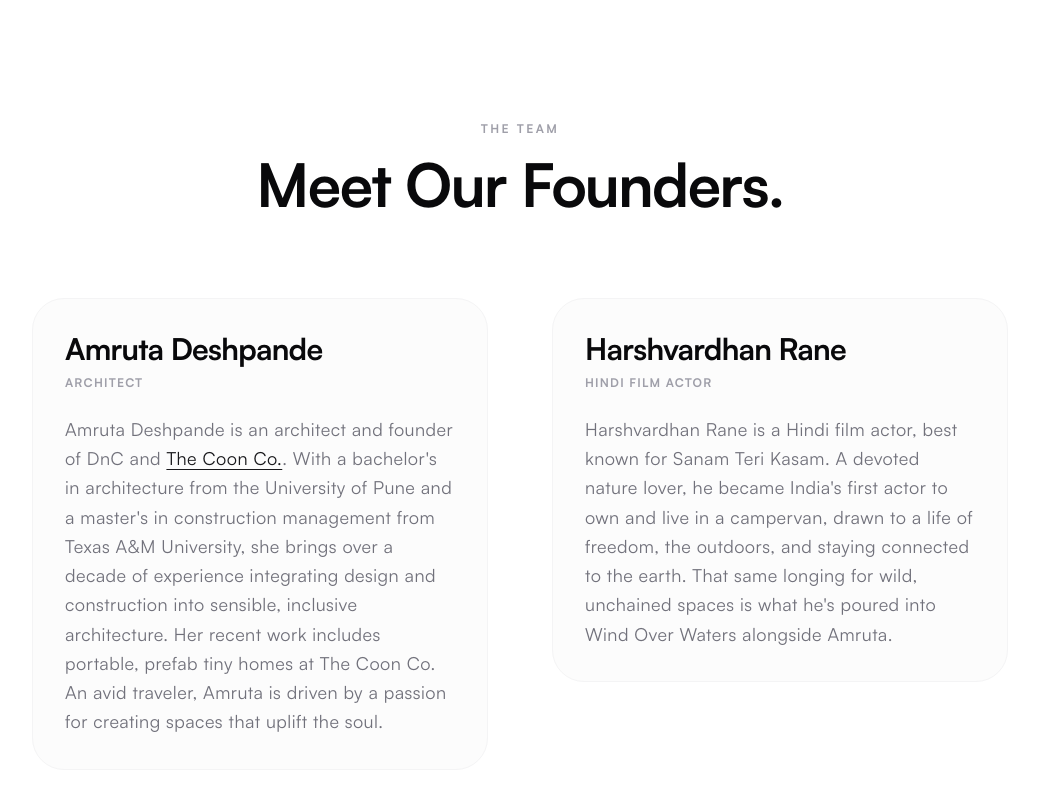
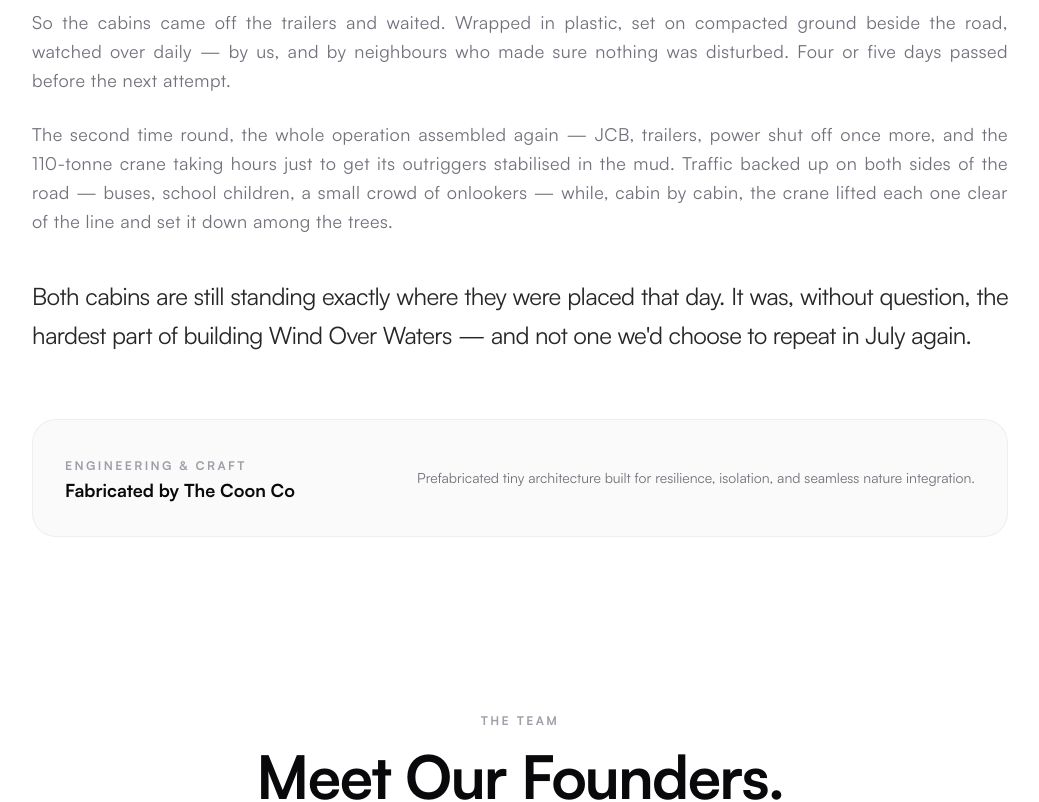
Before and after one commit to Om-Mahadik/wow, a Next.js app: page /about in a window 1280 px wide. Shown: the part 2160-2962 px from the top of the page, without its empty margins (120-1159 px from the left). Built offline with nearby package versions, Linux system fonts and the light colour scheme.

Commit message:
Updated About us page

```diff
--- a/components/about/AboutView.tsx
+++ b/components/about/AboutView.tsx
@@ -1,12 +1,15 @@
 import React from 'react';
 import Founders from './Founders'; // Adjust the import path based on your folder structure
 import AboutOverview from './AboutOverview';
+import InstallationStory from './InstallationStory';
 
 export default function AboutView() {
   return (
     <div className="space-y-0">
+
+        <InstallationStory />
+        <Founders />
         <AboutOverview />
-      <Founders />
     </div>
   );
 }
--- /dev/null
+++ b/components/about/InstallationStory.tsx
@@ -0,0 +1,148 @@
+"use client";
+
+import React from 'react';
+import { motion } from "framer-motion";
+
+export default function InstallationStory() {
+  const smoothEase = [0.25, 1, 0.5, 1] as const;
+
+  const headerVariants = {
+    initial: { opacity: 0, y: 30 },
+    animate: {
+      opacity: 1,
+      y: 0,
+      transition: { duration: 0.8, ease: smoothEase }
+    },
+  };
+
+  const sectionReveal = {
+    initial: { opacity: 0, y: 40 },
+    animate: {
+      opacity: 1,
+      y: 0,
+      transition: { duration: 1, ease: smoothEase }
+    },
+  };
+
+  return (
+    <section className="w-full bg-white select-none py-20 overflow-hidden flex flex-col items-center">
+
+      {/* HEADER SECTION */}
+      <motion.div
+        initial="initial"
+        whileInView="animate"
+        viewport={{ once: true, amount: 0.2 }}
+        className="text-center flex flex-col items-center space-y-3 mb-16 px-4"
+      >
+        <motion.span
+          variants={headerVariants}
+          className="text-xs font-bold text-zinc-400 uppercase tracking-[0.2em]"
+        >
+          Our Installation Story
+        </motion.span>
+        <motion.h2
+          variants={headerVariants}
+          className="text-4xl md:text-5xl lg:text-6xl font-black tracking-tight text-zinc-950 leading-[1.15] max-w-3xl transform-gpu"
+        >
+          How We Built Wind Over Waters.
+        </motion.h2>
+      </motion.div>
+
+      <div className="w-full max-w-5xl mx-auto px-6 space-y-16">
+
+        {/* FIRST INSTALLATION IMAGE */}
+        <motion.div
+          initial={{ opacity: 0, scale: 0.98, y: 30 }}
+          whileInView={{ opacity: 1, scale: 1, y: 0 }}
+          viewport={{ once: true, amount: 0.15 }}
+          transition={{ duration: 1.2, ease: smoothEase }}
+          className="aspect-[16/9] w-full overflow-hidden rounded-[36px] bg-zinc-50 border border-zinc-100 shadow-[0_8px_30px_rgb(0,0,0,0.02)] relative group transform-gpu"
+        >
+          <img
+            src="/images/installation/1.jpeg" // Path for: Crane and flatbed transport on site
+            alt="Transporting and rigging the cabins on site"
+            className="w-full h-full object-cover group-hover:scale-[1.01] transition-transform duration-1000 ease-out will-change-transform"
+            loading="lazy"
+          />
+          <div className="absolute inset-0 rounded-[36px] ring-1 ring-inset ring-black/5 pointer-events-none" />
+        </motion.div>
+
+        {/* NARRATIVE BLOCK 1 (FULL WIDTH & JUSTIFIED TO ALIGN WITH IMAGE) */}
+        <motion.div
+          initial="initial"
+          whileInView="animate"
+          viewport={{ once: true, amount: 0.2 }}
+          variants={sectionReveal}
+          className="space-y-6 w-full text-justify transform-gpu"
+        >
+          <p className="text-xl md:text-2xl text-zinc-800 font-normal leading-relaxed tracking-tight">
+            Our cabins here started somewhere else — built offsite, wrapped in stretch film, and driven in on the back of a flatbed. The easy part ended there.
+          </p>
+          <p className="text-base md:text-lg text-zinc-500 font-light leading-relaxed tracking-wide">
+            We'd imagined the cabins at around six tonnes, and chose our crane on that assumption. But the road to Velhe narrows as it climbs, and by the time the trailers reached the backwaters, height and a live MSEB power line running straight across the only way in meant that first crane simply couldn't manage the lift. Power had to be cut, permissions taken, cables unplugged — and still, the crane wasn't the problem yet to come. It was monsoon.
+          </p>
+          <p className="text-base md:text-lg text-zinc-500 font-light leading-relaxed tracking-wide">
+            The parking area beside the road had been laid with PCC, but weeks of rain had softened the ground beneath it, and the crane's outriggers drilled straight through the concrete the moment they took any weight. Boulders had to be trucked in and packed by hand to give the crane something solid to stand on — slow, patient work in the rain.
+          </p>
+        </motion.div>
+
+        {/* SECOND INSTALLATION IMAGE */}
+        <motion.div
+          initial={{ opacity: 0, scale: 0.98, y: 30 }}
+          whileInView={{ opacity: 1, scale: 1, y: 0 }}
+          viewport={{ once: true, amount: 0.15 }}
+          transition={{ duration: 1.2, ease: smoothEase }}
+          className="aspect-[16/9] w-full overflow-hidden rounded-[36px] bg-zinc-50 border border-zinc-100 shadow-[0_8px_30px_rgb(0,0,0,0.02)] relative group transform-gpu"
+        >
+          <img
+            src="/images/installation/2.jpeg" // Path for: Heavy crane lift in the rain/forest
+            alt="Heavy crane lifting cabins into position among trees"
+            className="w-full h-full object-cover group-hover:scale-[1.01] transition-transform duration-1000 ease-out will-change-transform"
+            loading="lazy"
+          />
+          <div className="absolute inset-0 rounded-[36px] ring-1 ring-inset ring-black/5 pointer-events-none" />
+        </motion.div>
+
+        {/* NARRATIVE BLOCK 2 (FULL WIDTH & JUSTIFIED TO ALIGN WITH IMAGE) */}
+        <motion.div
+          initial="initial"
+          whileInView="animate"
+          viewport={{ once: true, amount: 0.2 }}
+          variants={sectionReveal}
+          className="space-y-6 w-full text-justify transform-gpu"
+        >
+          <p className="text-base md:text-lg text-zinc-500 font-light leading-relaxed tracking-wide">
+            Only once the crane was finally stable did the real number surface: the cabin wasn't six tonnes, it was seven and a half. With the site sitting lower than the road and the span the crane needed to clear, there was a real risk of the crane going over. We needed a bigger machine — a 110-tonne crane — and the nearest one was booked out for another eight days.
+          </p>
+          <p className="text-base md:text-lg text-zinc-500 font-light leading-relaxed tracking-wide">
+            So the cabins came off the trailers and waited. Wrapped in plastic, set on compacted ground beside the road, watched over daily — by us, and by neighbours who made sure nothing was disturbed. Four or five days passed before the next attempt.
+          </p>
+          <p className="text-base md:text-lg text-zinc-500 font-light leading-relaxed tracking-wide">
+            The second time round, the whole operation assembled again — JCB, trailers, power shut off once more, and the 110-tonne crane taking hours just to get its outriggers stabilised in the mud. Traffic backed up on both sides of the road — buses, school children, a small crowd of onlookers — while, cabin by cabin, the crane lifted each one clear of the line and set it down among the trees.
+          </p>
+          <p className="text-xl md:text-2xl text-zinc-800 font-normal leading-relaxed tracking-tight pt-4">
+            Both cabins are still standing exactly where they were placed that day. It was, without question, the hardest part of building Wind Over Waters — and not one we'd choose to repeat in July again.
+          </p>
+        </motion.div>
+
+        {/* FABRICATION NOTE BOX (FULL WIDTH ALIGNED WITH IMAGES) */}
+        <motion.div
+          initial="initial"
+          whileInView="animate"
+          viewport={{ once: true, amount: 0.2 }}
+          variants={sectionReveal}
+          className="p-8 rounded-3xl bg-zinc-50 border border-zinc-200/50 flex flex-col sm:flex-row items-start sm:items-center justify-between gap-4 w-full transform-gpu"
+        >
+          <div className="space-y-1">
+            <span className="text-xs font-bold text-zinc-400 uppercase tracking-[0.2em]">Engineering & Craft</span>
+            <h4 className="text-lg font-bold text-zinc-950">Fabricated by The Coon Co</h4>
+          </div>
+          <p className="text-sm text-zinc-500 font-light">
+            Prefabricated tiny architecture built for resilience, isolation, and seamless nature integration.
+          </p>
+        </motion.div>
+
+      </div>
+    </section>
+  );
+}
--- a/components/home/FeaturedCabin.tsx
+++ b/components/home/FeaturedCabin.tsx
@@ -26,7 +26,7 @@ export default function FeaturedCabinSection({
       name: "WOW Cabin 01",
       location: "Velhe, Maharashtra",
       rating: "4.92",
-      reviews: "128",
+      reviews: "43",
       image: "/images/deck-1.jpg",
       url: "https://www.airbnb.co.in/rooms/1232353131595460643",
     },
@@ -34,7 +34,7 @@ export default function FeaturedCabinSection({
       name: "WOW Cabin 02",
       location: "Velhe, Maharashtra",
       rating: "4.89",
-      reviews: "48",
+      reviews: "69",
       image: "/images/deck-2.jpg",
       url: "https://www.airbnb.co.in/rooms/1233873689915292788",
     },
```
Also changed, not shown: components/cabin/CabinView.tsx (line endings or trailing spaces), public/images/Installation/1.jpeg (added), public/images/Installation/2.jpeg (added).
